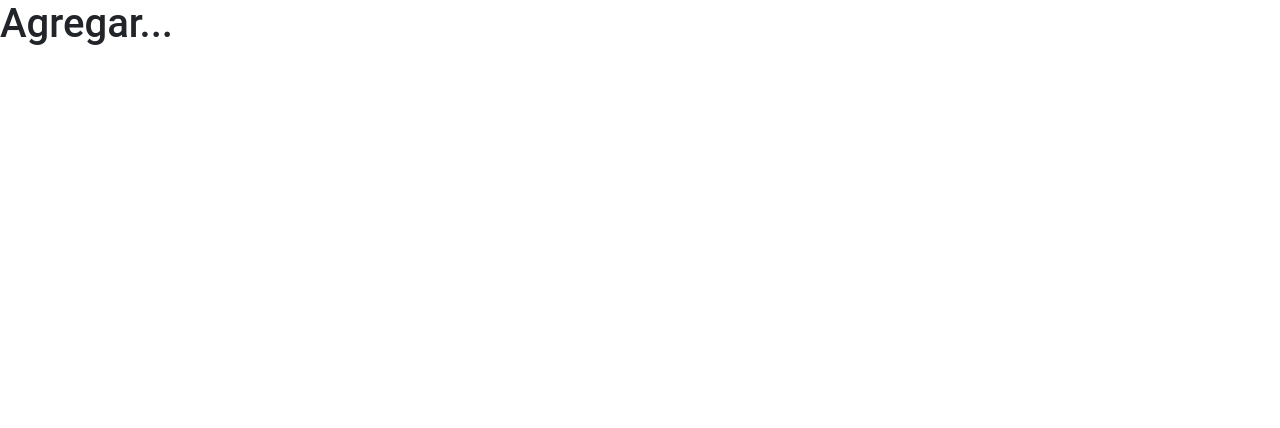
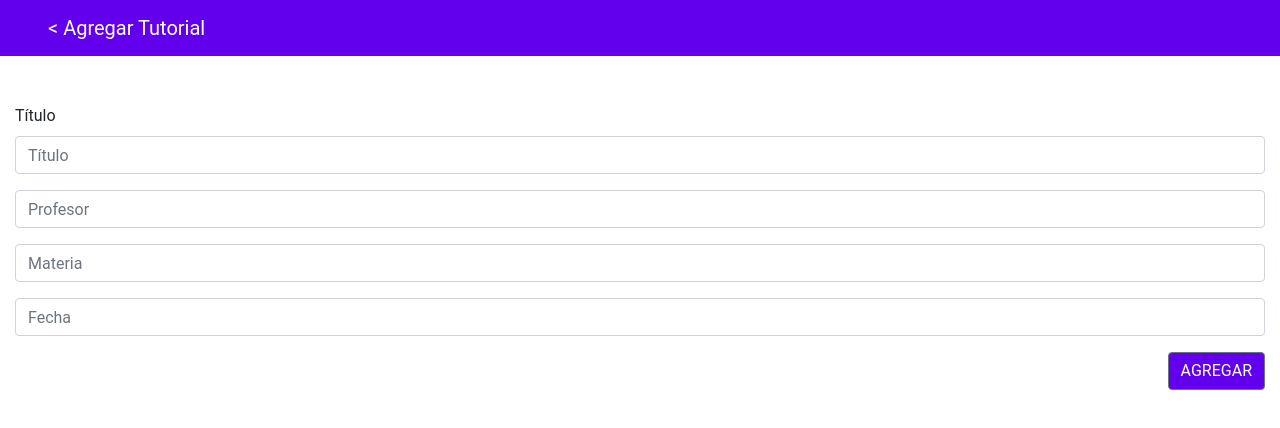
Before and after one commit to Anasu/rayenSalud, a Vue app: page /agregar in a window 1280 px wide. Shown: the top 428 px of the page. Built offline with nearby package versions, Linux system fonts and the light colour scheme.

Commit message:
Agregar tutorial que no alcance a terminar

```diff
--- a/src/config/apiConfig.js
+++ b/src/config/apiConfig.js
@@ -22,3 +22,13 @@ export async function apiDel(ruta) {
     console.log(error);
   }
 }
+
+export async function apiPost(ruta, obj) {
+  try {
+    const res = await axios.post(`${api}${ruta}`, obj)
+    return res
+  }
+  catch (error) {
+    console.log(error);
+  }
+}
--- a/src/store/index.js
+++ b/src/store/index.js
@@ -1,6 +1,6 @@
 import Vue from 'vue'
 import Vuex from 'vuex'
-import {apiCall, apiDel} from '@/config/apiConfig'
+import {apiCall, apiDel, apiPost} from '@/config/apiConfig'
 
 Vue.use(Vuex)
 
@@ -11,20 +11,23 @@ export default new Vuex.Store({
   getters: {
   },
   mutations: {
-    RELOADDATA(state,data) {
+    RELOADDATA(state, data) {
       state.tutorials = data
       //console.log(data)
     },
   },
   actions: {
-    reloadData(context,param) {
-      apiCall(param).then(function(data) {
+    reloadData(context, param) {
+      return apiCall(param).then(function(data) {
         //console.log(data)
         context.commit('RELOADDATA', data.data)
       })
     },
-    eliminateData(context,param) {
+    eliminateData(context, param) {
       return apiDel(param)
+    },
+    postData(context, param) {
+      return apiPost('createtutorial', param);
     }
   },
 
--- a/src/views/Agregar.vue
+++ b/src/views/Agregar.vue
@@ -1,3 +1,85 @@
 <template>
-  <h1>Agregar...</h1>
+  <div class="add-tutorial">
+    <navbar title="< Agregar Tutorial"></navbar>
+
+    <b-form @submit="onSubmit" class="container-fluid mt-5">
+      <b-form-group
+        id="input-group-1"
+        label="Título"
+        label-for="input-1"
+      >
+        <b-form-input
+          id="input-1"
+          v-model="form.nombre"
+          required
+          placeholder="Título"
+        ></b-form-input>
+      </b-form-group>
+      <b-form-group>
+        <b-form-input
+          v-model="form.profesor"
+          required
+          placeholder="Profesor"
+        ></b-form-input>
+      </b-form-group>
+      <b-form-group>
+        <b-form-input
+          v-model="form.materia"
+          required
+          placeholder="Materia"
+        ></b-form-input>
+      </b-form-group>
+      <b-form-group>
+        <b-form-input
+          v-model="form.fecha"
+          required
+          placeholder="Fecha"
+        ></b-form-input>
+      </b-form-group>
+      <div class="d-flex justify-content-end">
+        <b-button type="submit" class="bg-morado">AGREGAR</b-button>
+      </div>
+    </b-form>
+  </div>
 </template>
+
+<script>
+import Navbar from '@/components/Navbar'
+import {mapActions} from 'vuex'
+
+export default {
+  components: {
+    Navbar,
+  },
+  data() {
+    return {
+      form: {
+        nombre: '',
+        profesor: '',
+        materia: '',
+        fecha: '',
+      }
+    }
+  },
+  methods: {
+    ...mapActions([
+      'postData',
+      'reloadData'
+    ]),
+    onSubmit() {
+      this.postData(this.form).then( ()=> {
+        this.reloadData('tutorials').then(()=>{
+          this.$router.push({name: 'Home'});
+        })
+      }
+      )
+    }
+  }
+}
+</script>
+
+<style lang="scss" scoped>
+.bg-morado {
+  background-color: #6200EE;
+}
+</style>
```
